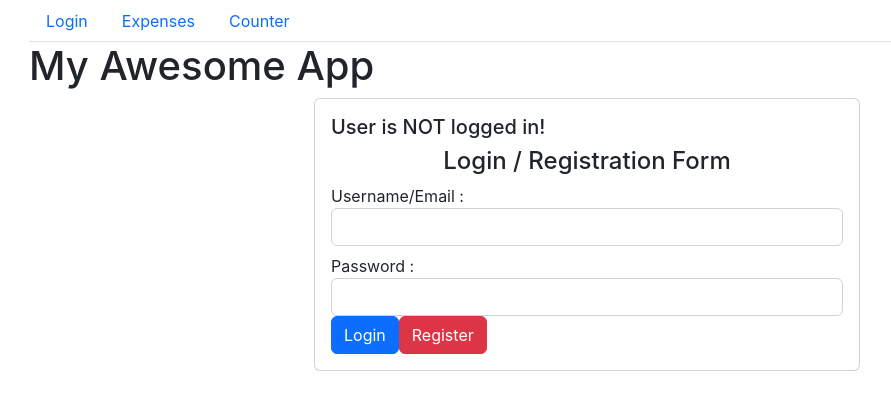
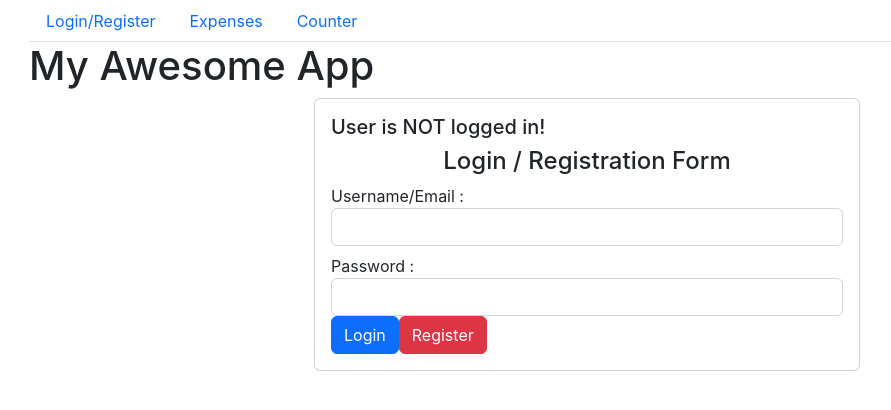
Before and after one commit to synergy2411/del-mar-23-react, a React (Create React App) app in the folder frontend/: page /auth in a window 1280 px wide. Shown: the top 410 px of the page, without its empty margins (53-944 px from the left). Built offline with nearby package versions, Linux system fonts and the light colour scheme.

Commit message:
user redirect

```diff
--- a/frontend/src/Components/Demo/auth.jsx
+++ b/frontend/src/Components/Demo/auth.jsx
@@ -1,5 +1,6 @@
 import React, { Component, createRef } from "react";
 import { connect } from "react-redux";
+import { Navigate } from "react-router-dom";
 import * as fromActions from "../../store/actions/rootActions";
 
 // import AuthContext from "../../context/auth-context";
@@ -7,7 +8,7 @@ import * as fromActions from "../../store/actions/rootActions";
 class Auth extends Component {
   usernameInputRef = createRef();
 
-  state = { enteredPassword: "", error: false };
+  state = { enteredPassword: "", error: false, userIsValid: false };
 
   componentDidMount() {
     if (this.props.token !== null) {
@@ -35,6 +36,7 @@ class Auth extends Component {
     );
     // console.log("Username :", this.usernameInputRef.current.value);s
     this.setState({ error: false });
+    this.setState({ userIsValid: true });
   };
 
   onRegister = () => {
@@ -42,8 +44,12 @@ class Auth extends Component {
       this.usernameInputRef.current.value,
       this.state.enteredPassword
     );
+    this.setState({ userIsValid: true });
   };
   render() {
+    if (this.state.userIsValid && this.props.token !== null) {
+      return <Navigate to="/product-list" />;
+    }
     return (
       <div className="row">
         <div className="col-6 offset-3">
--- a/frontend/src/Components/Header/Header.jsx
+++ b/frontend/src/Components/Header/Header.jsx
@@ -4,15 +4,17 @@ import { Link } from "react-router-dom";
 
 const Header = () => {
   const { token } = useSelector((state) => state.auth);
-  console.log("TOKEN : ", token);
+
   return (
     <div>
       <ul className="nav nav-tabs">
-        <li className="nav-item">
-          <Link className="nav-link" to="/auth">
-            Login
-          </Link>
-        </li>
+        {token === null && (
+          <li className="nav-item">
+            <Link className="nav-link" to="/auth">
+              Login/Register
+            </Link>
+          </li>
+        )}
         <li className="nav-items">
           <Link className="nav-link" to="/expenses">
             Expenses
--- a/frontend/src/Components/ProductList/ProductList.jsx
+++ b/frontend/src/Components/ProductList/ProductList.jsx
@@ -1,7 +1,8 @@
 import React, { useEffect, useState } from "react";
-import { Outlet, useLocation, useNavigate } from "react-router-dom";
+import { Outlet, useLocation, useNavigate, Navigate } from "react-router-dom";
 import axios from "axios";
 import classes from "./ProductList.module.css";
+import { useSelector } from "react-redux";
 
 const sortProduct = (products, isAscending) => {
   if (isAscending) {
@@ -30,21 +31,28 @@ const sortProduct = (products, isAscending) => {
 const ProductList = () => {
   const [products, setProducts] = useState([]);
 
+  const { token } = useSelector((state) => state.auth);
+
   const navigate = useNavigate();
+
+  useEffect(() => {
+    if (token !== null) {
+      axios
+        .get(
+          "https://deloitte-react-mar23-default-rtdb.firebaseio.com/products.json?auth=" +
+            token
+        )
+        .then((resp) => setProducts(resp.data))
+        .catch(console.error);
+    } else {
+      navigate("/auth");
+    }
+  }, [token, navigate]);
 
   const location = useLocation();
   const query = new URLSearchParams(location.search); // Provide query parameters from URL
 
   const isAscending = query.get("order") === "asc";
-
-  useEffect(() => {
-    axios
-      .get(
-        "https://deloitte-react-mar23-default-rtdb.firebaseio.com/products.json"
-      )
-      .then((resp) => setProducts(resp.data))
-      .catch(console.error);
-  }, []);
 
   const onCardSelectHandler = (productId) => {
     navigate("/product-list/" + productId);
```
